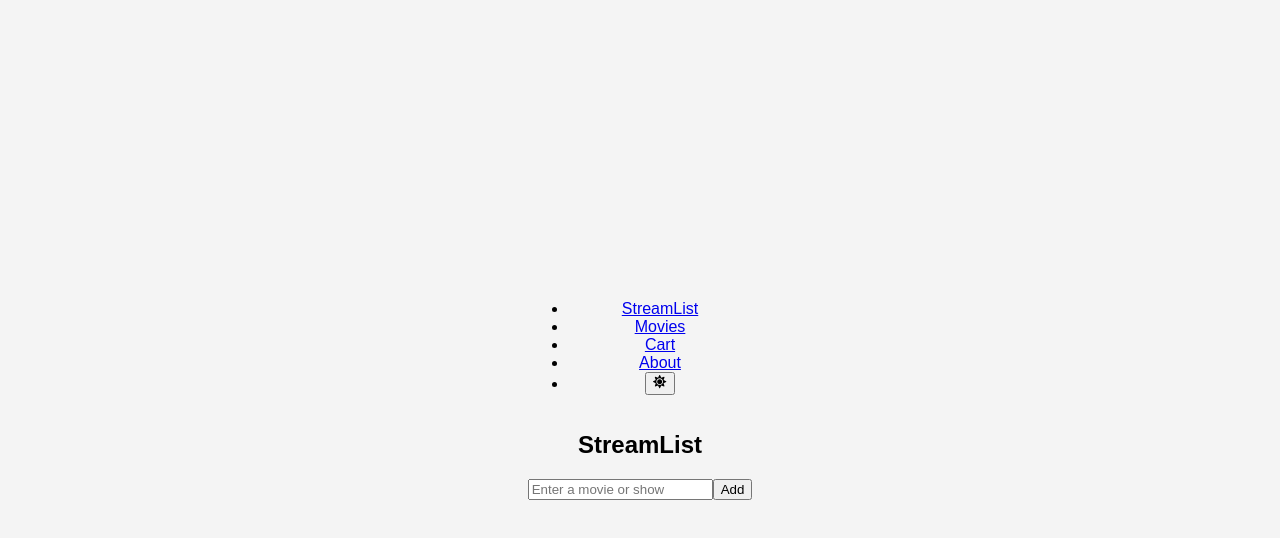
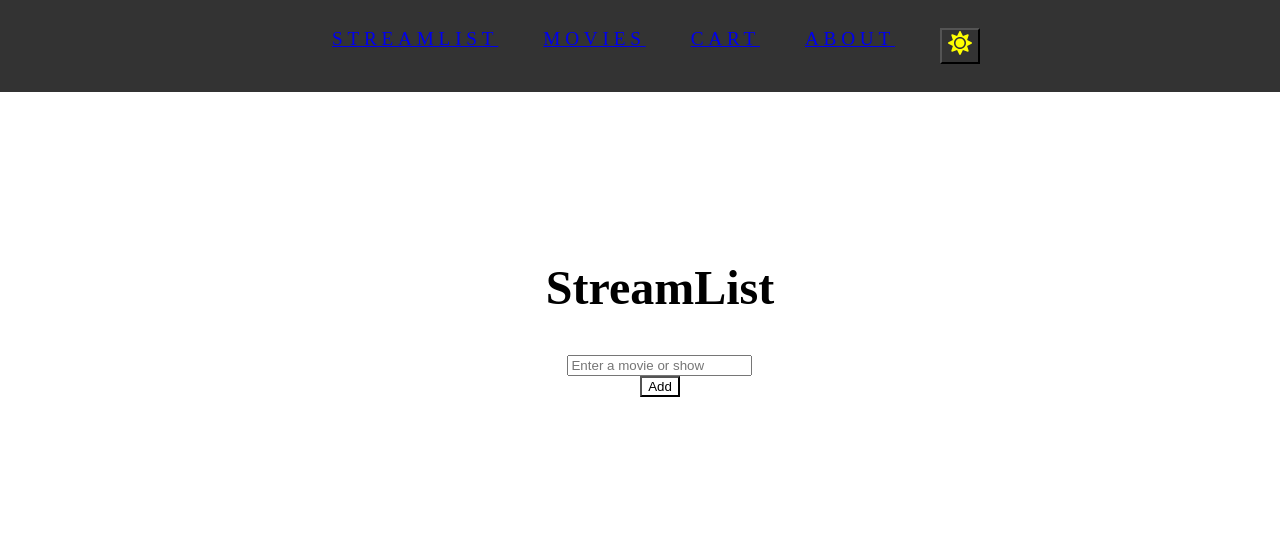
Before and after one commit to chucktagg83/stream_list, a React (Create React App) app: page / in a window 1280 px wide. Shown: the top 538 px of the page. Built offline with nearby package versions, Linux system fonts and the light colour scheme; a web font is replaced by a local one.

Commit message:
Your commit message

```diff
--- a/src/App.css
+++ b/src/App.css
@@ -1,3 +1,46 @@
+.navbar {
+    width: 100%; /* Makes navbar stretch across the page */
+    list-style: none; /* Removes bullet points from list */
+    justify-content: ceneter; /* Aligns items in the center */
+    display: flex; /* Aligns items in a row */
+    gap: 20px; /* Adds space between items */
+    padding: 0; /* Removes default padding */
+    margin: 0; /* Removes default margin */
+    background-color: #333; /* Sets background color */
+    display: flex;
+    justify-content: center;
+    align-items: center;
+    padding: 0 20px; /* Adds padding around the navbar */
+    position: fixed; /* Fixes navbar to the top of the page */
+    margin: 0; /* Removes default margin */
+    z-index: 1000; /* Ensures the navbar is on top of other elements */
+    top: 0; /* Positions navbar at the top of the page */
+    left: 0; /* Positions navbar at the left of the page */
+    height: 60px; /* Sets height of the navbar */
+    font-color: yellow; /* Sets text color */
+  }
+
+  .navbar a:hover {
+    color: yellow; /* Changes text color on hover */
+  }
+
+  .navbar ul {
+    display: flex; /* Aligns items in a row */
+    gap: 100px; /* Adds space between items */
+    margin: 0; /* Removes default margin */
+    padding: 0; /* Removes default padding */
+  }
+
+  .navbar li {
+    display: inline-block; /* Aligns items in a row */
+    color: yellow; /* Sets text color */
+    font-size: 1.2rem; /* Sets text size */
+    cursor: pointer; /* Changes cursor to pointer on hover */
+    padding: 10px 15px; /* Adds padding around each item */
+    letter-spacing: 0.3rem; /* Adds space between text */
+    text-transform: uppercase; /* Makes text uppercase */
+  }
+
 body {
     display: flex;
     justify-content: center;
@@ -15,9 +58,5 @@ body {
     width: 100%; /* Ensures the container takes up full width */
     min-height: 100vh; /* Ensures the container takes up full height */
     text-align: center; /* Centers text inside the container */
+    font-size: 2rem;
   }
-
-  .navbar {
-    width: 100%; /* Makes navbar stretch across the page */
-    text-decoration: wavy;
-  }
--- a/src/App.js
+++ b/src/App.js
@@ -3,6 +3,7 @@ import { BrowserRouter as Router, Routes, Route } from "react-router-dom";
 import Navbar from "./components/Navbar";
 import StreamList from "./components/StreamList";
 import "./App.css";
+import "./styles.css";
 
 const App = () => {
   const [darkMode, setDarkMode] = useState(
--- /dev/null
+++ b/src/homePage.css
@@ -0,0 +1,13 @@
+.container {
+    display: flex;
+    flex-direction: column;
+    align-items: center;
+    justify-content: flex-start;  /* Aligns items to the top */
+    text-align: center;
+    padding: 20px;
+    width: 100%;
+    max-width: 800px; /* Optional: Limits the width of the container */
+    margin: 0 auto; /* Centers the container horizontally */
+    margin-top: 200px; /* Adds space at the top of the container */
+    min-height: 100vh; /* Ensures the container takes up full height */
+  }
```
Also changed, not shown: src/components/StreamList.js (+5 -7 lines).
